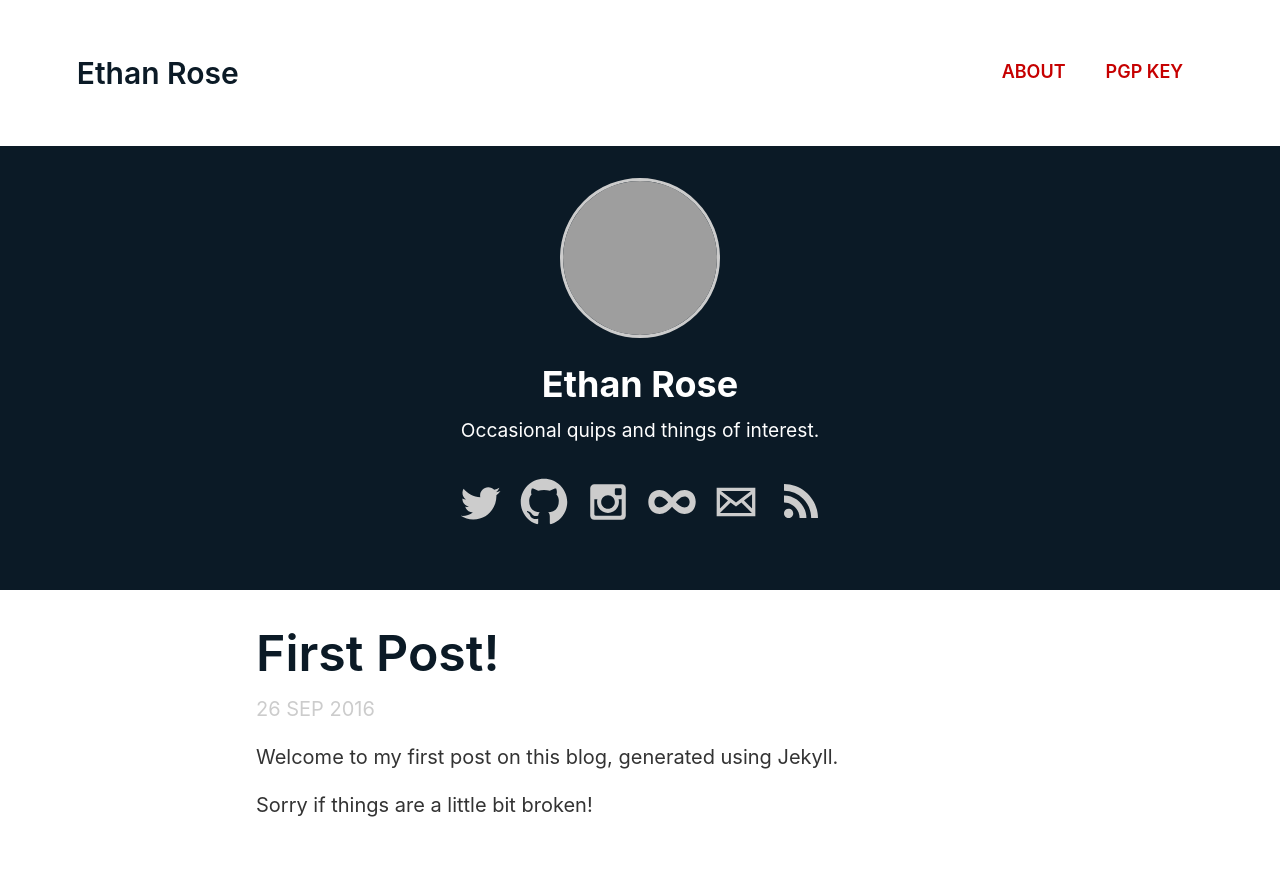
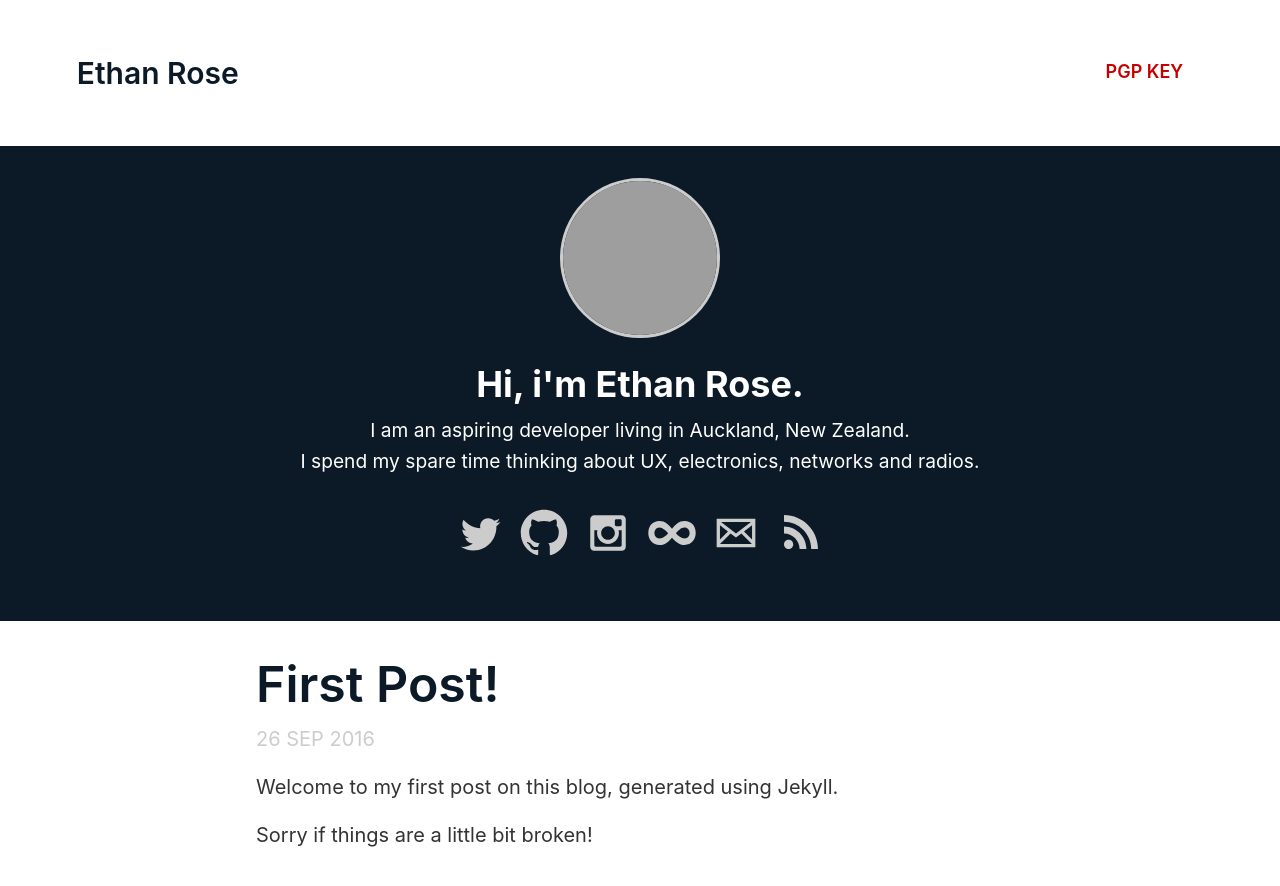
Before and after one commit to ethan4/ethan4.github.io, a Jekyll site: the page built from index.html, in a window 1280 px wide and 900 px high. Shown: the top 886 px of the window. Built offline with Jekyll 4.4.1, drawn with Linux system fonts in a browser that asks for light colours; the list of posts is cut into pages by our own code; grey boxes are pictures that could not be loaded.

Commit message:
Moved about page into h-card/front page.

```diff
--- a/_config.yml
+++ b/_config.yml
@@ -9,7 +9,7 @@
 lang: en
 title: Ethan Rose
 email: ethan@ethanrose.co.nz
-description: Occasional quips and things of interest.
+description: I am an aspiring developer living in Auckland, New Zealand. <br> I spend my spare time thinking about UX, electronics, networks and radios.
 # Webmentions - leave blank (remove "yes") if you would not like to receive & display webmentions from other sites
 webmentions: yes
 
--- a/_includes/hcard.html
+++ b/_includes/hcard.html
@@ -1,6 +1,6 @@
 	<div class="banner h-card">
 		<img class="u-photo" src="{{ site.author_img }}">
-		<h2><span class="p-name">{{ site.author }}</span></h2>
+		<h2><span class="p-name">Hi, i'm {{ site.author }}.</span></h2>
 
 		<p>{{ site.description }}</p>
 		<ul class="soc">
```
Also changed, not shown: about.md (deleted, +0 -12 lines).
